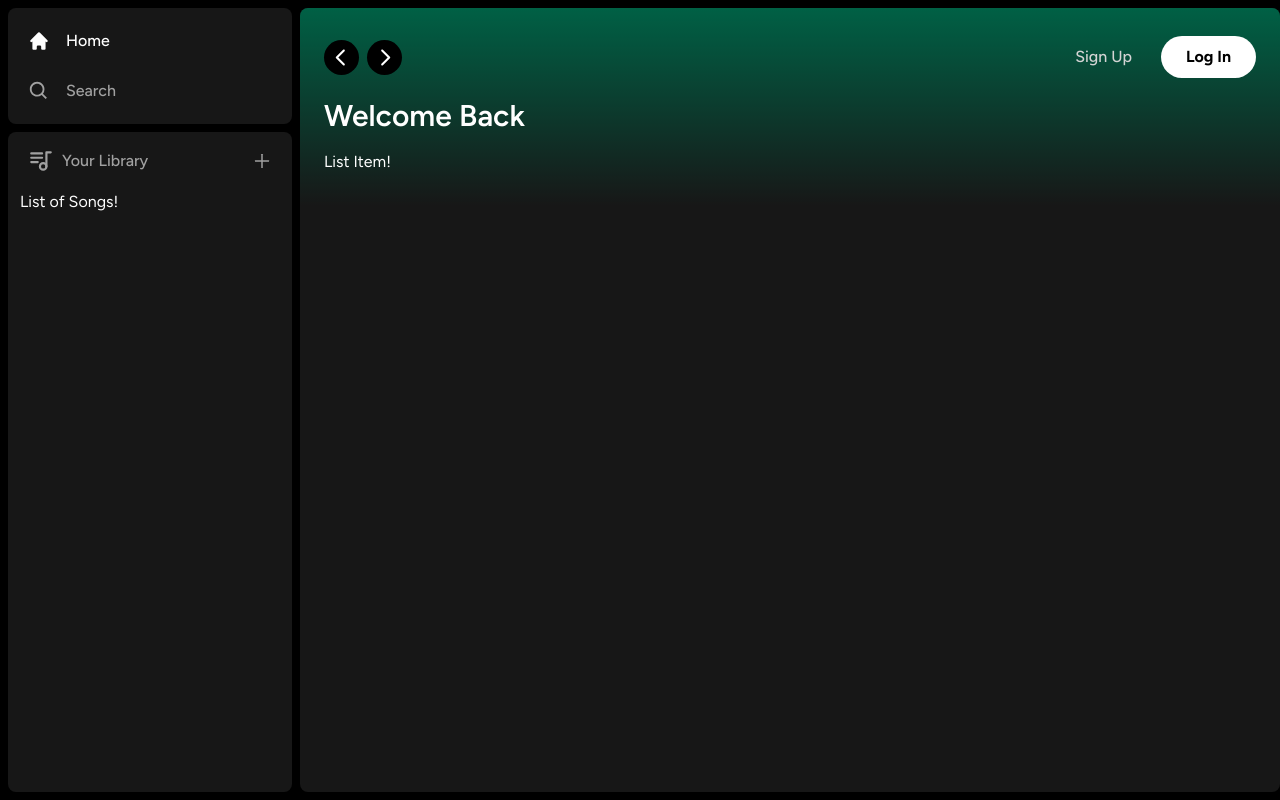
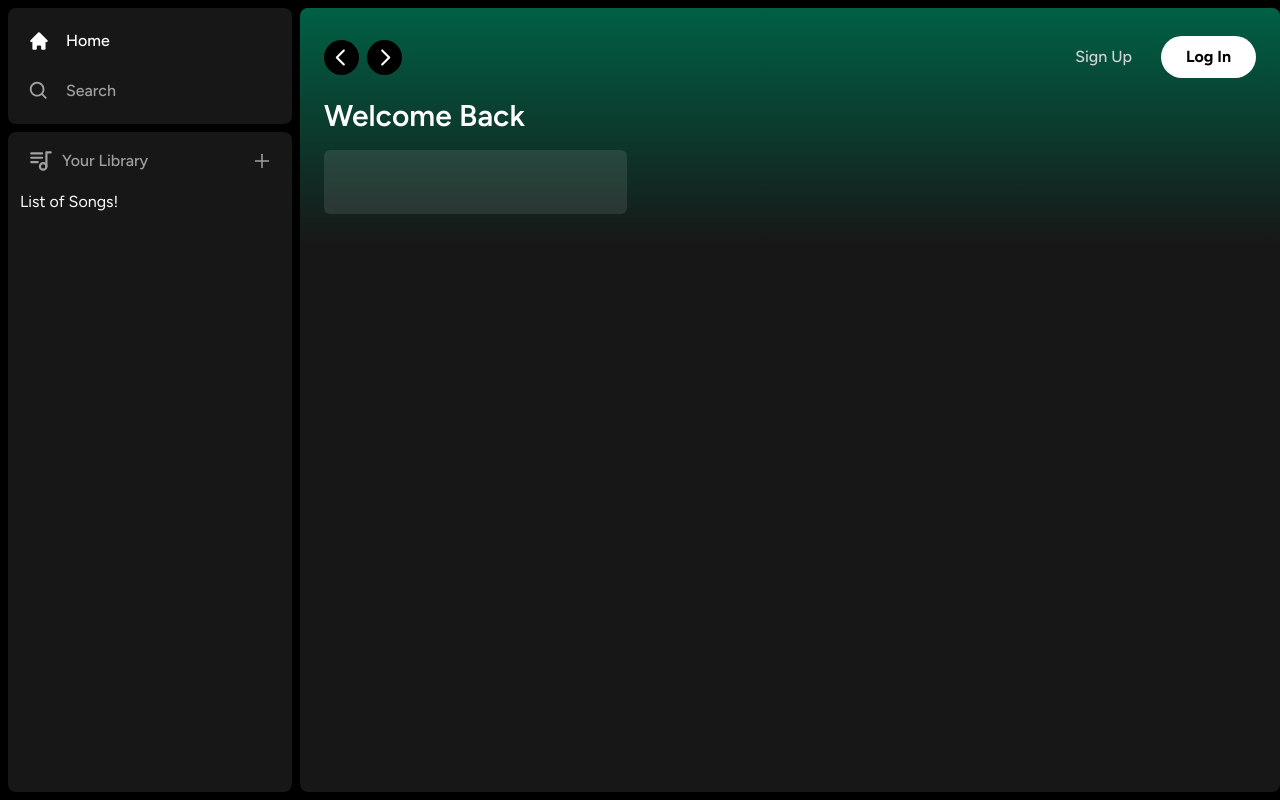
Before and after one commit to RachelGreenwood/spotify-clone, a Next.js app: page / in a window 1280 px wide. Built offline with nearby package versions, Linux system fonts and the light colour scheme.

Commit message:
Creates ListItem Button

```diff
--- a/components/ListItem.tsx
+++ b/components/ListItem.tsx
@@ -1,8 +1,31 @@
-const ListItem = () => {
+"use client";
+
+import { useRouter } from "next/navigation";
+
+interface ListItemProps {
+    image: string;
+    name: string;
+    href: string;
+}
+
+const ListItem: React.FC<ListItemProps> = ({
+    image,
+    name,
+    href
+}) => {
+    const router = useRouter();
+
+    const onClick = () => {
+        //Add authenthication before push
+        router.push(href);
+    }
+
     return (
-        <div>
-            List Item!
-        </div>
+        <button className="relative group flex items-center rounded-md overflow-hidden gap-x-4 bg-neutral-100/10 hover:bg-neutral-100/20 transition pr-4">
+            <div className="relative min-h-[64px] min-w-[64px]">
+
+            </div>
+        </button>
     );
 }
 
```
